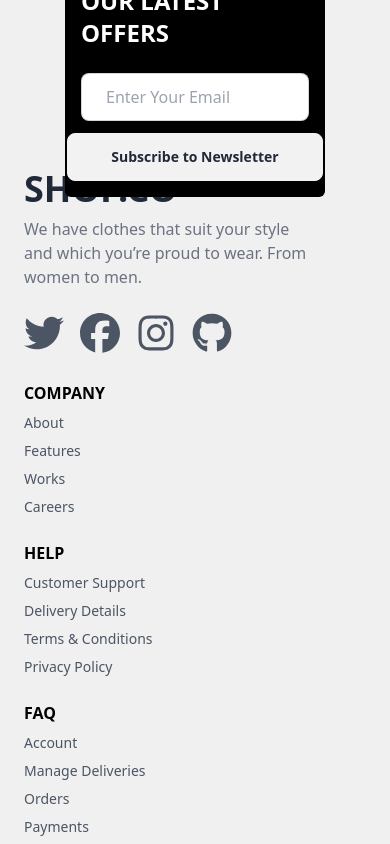
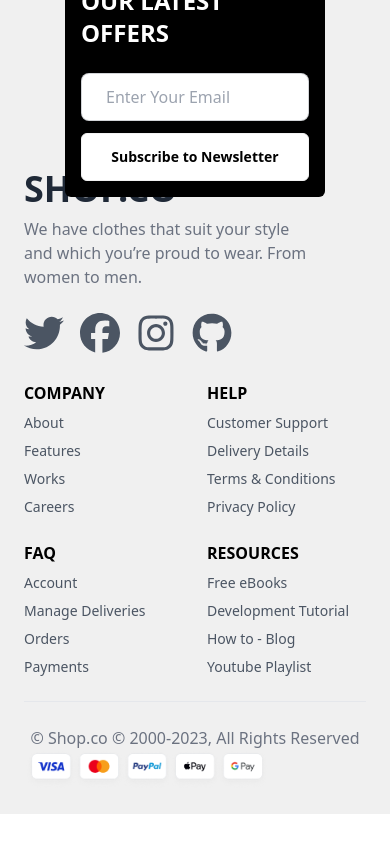
Before and after one commit to MdShaharulIslam/Tshirt-client, a React (Vite) app: page / in a window 390 px wide. Shown: the part 7240-8084 px from the top of the page. After the commit the page ends 8054 px from the top, so only its background shows below. Built offline with nearby package versions, Linux system fonts and the light colour scheme.

Commit message:
footer responsive

```diff
--- a/src/Pages/Home/Footer/Footer.jsx
+++ b/src/Pages/Home/Footer/Footer.jsx
@@ -46,7 +46,7 @@ const Footer = () => {
                                 </div>
                             </div>
                             <div className="mt-6 lg:mt-0 lg:flex-1">
-                                <div className="grid grid-cols-1 gap-6 sm:grid-cols-2 md:grid-cols-3 lg:grid-cols-4">
+                                <div className="grid grid-cols-2 gap-6 sm:grid-cols-2 md:grid-cols-3 lg:grid-cols-4">
                                     <div>
                                         <h3 className="text-black uppercase dark:text-white font-semibold">Company</h3>
                                         <a href="#" className="block mt-2 text-sm text-gray-600 dark:text-gray-400 hover:underline">About</a>
--- a/src/Pages/Home/Footer/SubFooter.jsx
+++ b/src/Pages/Home/Footer/SubFooter.jsx
@@ -1,9 +1,7 @@
-
-
 const SubFooter = () => {
   return (
     <div>
-             <div className='bg-black w-2/3 m-auto p-4 items-center rounded-md mt-8'>
+      <div className="bg-black w-2/3 m-auto p-4 items-center rounded-md mt-8">
         <div className="flex-col-1 lg:flex md:flex justify-between items-center mt-4">
           <p className="text-left text-white dark:text-gray-400 font-extrabold text-2xl">
             STAY UP TO DATE ABOUT <br /> OUR LATEST OFFERS
@@ -17,12 +15,8 @@ const SubFooter = () => {
                   fill="currentColor"
                   className="h-4 w-4 opacity-70"
                 >
-                                    <path
-                                        d="M2.5 3A1.5 1.5 0 0 0 1 4.5v.793c.026.009.051.02.076.032L7.674 8.51c.206.1.446.1.652 0l6.598-3.185A.755.755 0 0 1 15 5.293V4.5A1.5 1.5 0 0 0 13.5 3h-11Z"
-                                    />
-                                    <path
-                                        d="M15 6.954 8.978 9.86a2.25 2.25 0 0 1-1.956 0L1 6.954V11.5A1.5 1.5 0 0 0 2.5 13h11a1.5 1.5 0 0 0 1.5-1.5V6.954Z"
-                                    />
+                  <path d="M2.5 3A1.5 1.5 0 0 0 1 4.5v.793c.026.009.051.02.076.032L7.674 8.51c.206.1.446.1.652 0l6.598-3.185A.755.755 0 0 1 15 5.293V4.5A1.5 1.5 0 0 0 13.5 3h-11Z" />
+                  <path d="M15 6.954 8.978 9.86a2.25 2.25 0 0 1-1.956 0L1 6.954V11.5A1.5 1.5 0 0 0 2.5 13h11a1.5 1.5 0 0 0 1.5-1.5V6.954Z" />
                 </svg>
                 <input
                   type="text"
@@ -30,8 +24,9 @@ const SubFooter = () => {
                   placeholder="Enter Your Email"
                 />
               </label>
-                            <button className="btn btn-wide">Subscribe to Newsletter</button>
-
+              <button className="btn w-full sm:w-auto sm:px-6 sm:py-3 px-4 py-2 bg-white text-black rounded-md  transition-all">
+                Subscribe to Newsletter
+              </button>
             </div>
           </div>
         </div>
--- a/src/Pages/Home/Navber/Navber.jsx
+++ b/src/Pages/Home/Navber/Navber.jsx
@@ -104,7 +104,7 @@ const Navbar = () => {
             {!isInputVisible && <FaSearch className="w-5 h-5 text-gray-400" />}
           </span>
 
-          <div className="flex items-center md:flex block">
+          <div className="flex items-center md:flex ">
             <Link
               to="#"
               className="relative text-gray-700 transition-colors duration-300 transform dark:text-gray-200 hover:text-gray-600 dark:hover:text-gray-300 mx-4 flex items-center"
```
Lines whose indentation alone changed are shown as unchanged.
